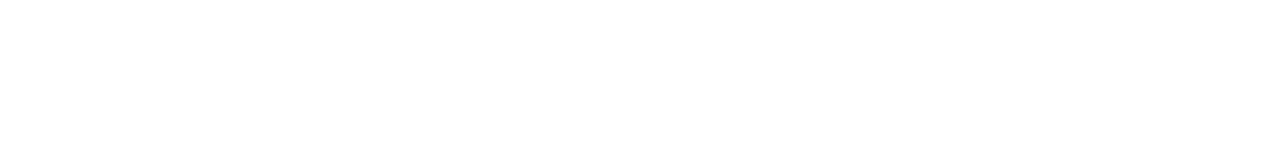
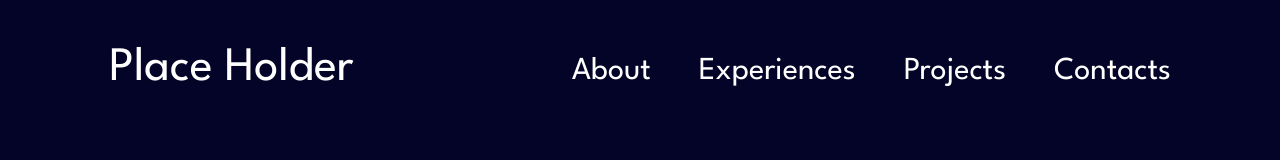
Before and after one commit to gonzalez20543/Arturo-Portfolio-Page, a plain HTML site: page index.html in a window 1280 px wide. Drawn offline with Linux system fonts and the light colour scheme.

Commit message:
Added a navigation section on the desktop version

```diff
--- a/index.html
+++ b/index.html
@@ -3,9 +3,23 @@
     <head>
         <meta charset="UTF-8">
         <meta name="viewport" content="width=device-width, initial-scale=1.0">
-    <title>Document</title>
+        <title>Arturo Gonzalez Portfolio Page</title>
+        <link rel="stylesheet" href="styles.css" />
     </head>
     <body>
+        <!-- Navigation Section -->
+        <nav id="desktop-navigation">
+            <div class="logo">Place Holder</div>
+            <div class="nav-links-container">
+                <ul class="nav-links">
+                    <li class="links"><a href="/">About</a></li>
+                    <li class="links"><a href="/">Experiences</a></li>
+                    <li class="links"><a href="/">Projects</a></li>
+                    <li class="links"><a href="/">Contacts</a></li>
+                </ul>
+            </div>
+
+        </nav>
 
     </body>
 </html>
--- /dev/null
+++ b/styles.css
@@ -0,0 +1,42 @@
+@import url("https://fonts.googleapis.com/css2?family=League+Spartan:wght@300;400;700&display=swap");
+
+* {
+  margin: 0;
+  padding: 0;
+  background-color: rgb(4, 4, 40);
+}
+/* Nav Section */
+.logo {
+  color: white;
+  font-family: "League Spartan", sans-serif;
+  font-size: 3rem;
+  cursor: default;
+}
+.links a {
+  color: white;
+  list-style: none;
+  font-family: "League Spartan", sans-serif;
+  text-decoration: none;
+}
+.links {
+  list-style: none;
+}
+
+nav {
+  display: flex;
+  justify-content: space-around;
+  align-items: center;
+  height: 17vh;
+}
+
+.nav-links {
+  display: flex;
+  align-items: center;
+  gap: 3rem;
+  font-size: 2rem;
+  cursor: pointer;
+}
+
+.links a:hover {
+  color: rgb(100, 191, 236);
+}
```
Lines whose indentation alone changed are shown as unchanged.
